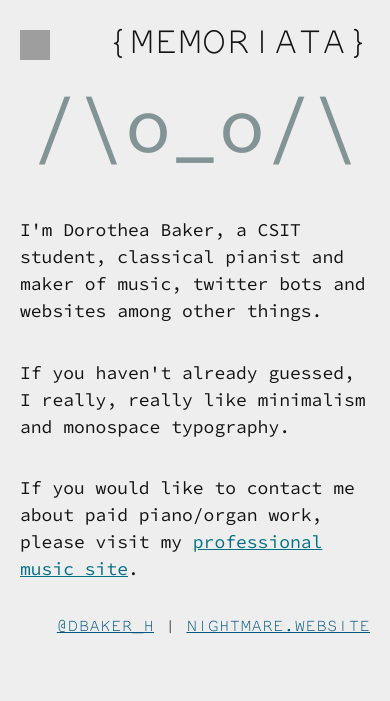
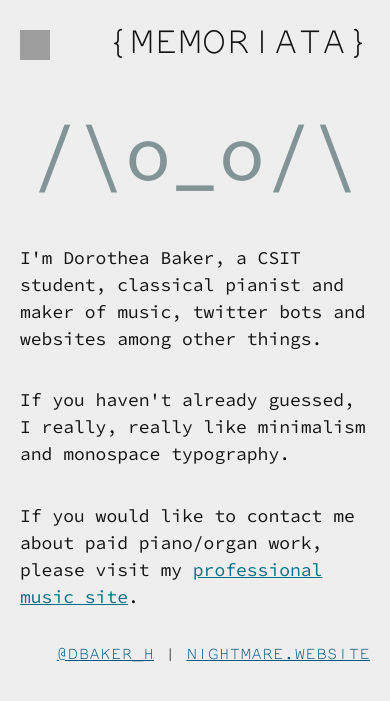
Before and after one commit to d-baker/navsite, a Jekyll site: the page built from index.html, in a window 390 px wide. Shown: the top 701 px of the page. Built offline with Jekyll 4.4.1, drawn with Linux system fonts in a browser that asks for light colours; nearby versions of some CDN libraries; library files that are not in the unit come from our copies; comment, search, counter and statistics services are not loaded; grey boxes are pictures that could not be loaded.

Commit message:
aghhhh bat needed attention

```diff
--- a/_sass/responsive.scss
+++ b/_sass/responsive.scss
@@ -139,7 +139,7 @@
     #bat {
         font-size: 20vw;
         padding-bottom: 15vw;
-        padding-top: 8vw;
+        padding-top: 15vw;
 		clear: both;
     }
 
```
Also changed, not shown: 1 other file.
